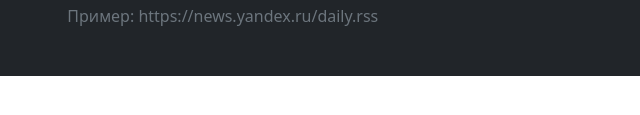
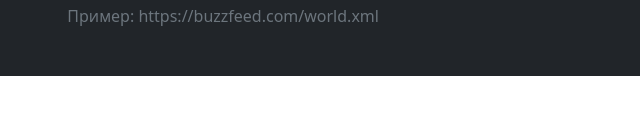
Before and after one commit to metastasio/RSS-aggregator, a website built with webpack: page src/index.html in a window 1280 px wide. Shown: the part 271-386 px from the top of the page, 182-822 px from the left. Built offline with nearby package versions, Linux system fonts and the light colour scheme; what on-change would draw is missing.

Commit message:
Fixed example link

```diff
--- a/src/index.html
+++ b/src/index.html
@@ -107,7 +107,7 @@
               </div>
             </form>
             <p class="mt-2 mb-0 text-secondary" data-i18n="example">
-              Пример: https://news.yandex.ru/daily.rss
+              Пример: https://buzzfeed.com/world.xml
             </p>
             <p class="feedback m-0 position-absolute small text-danger"></p>
           </div>
```
